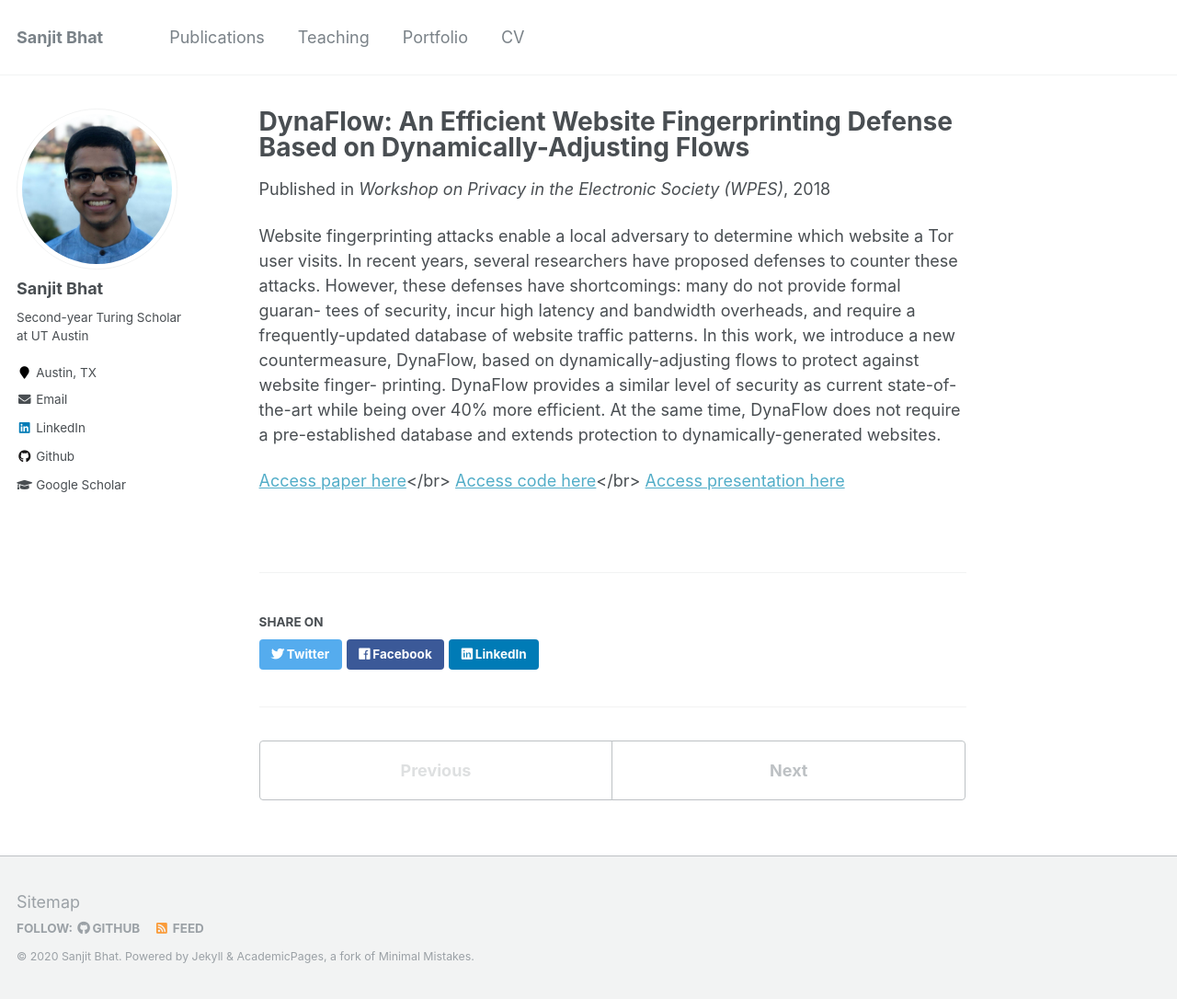
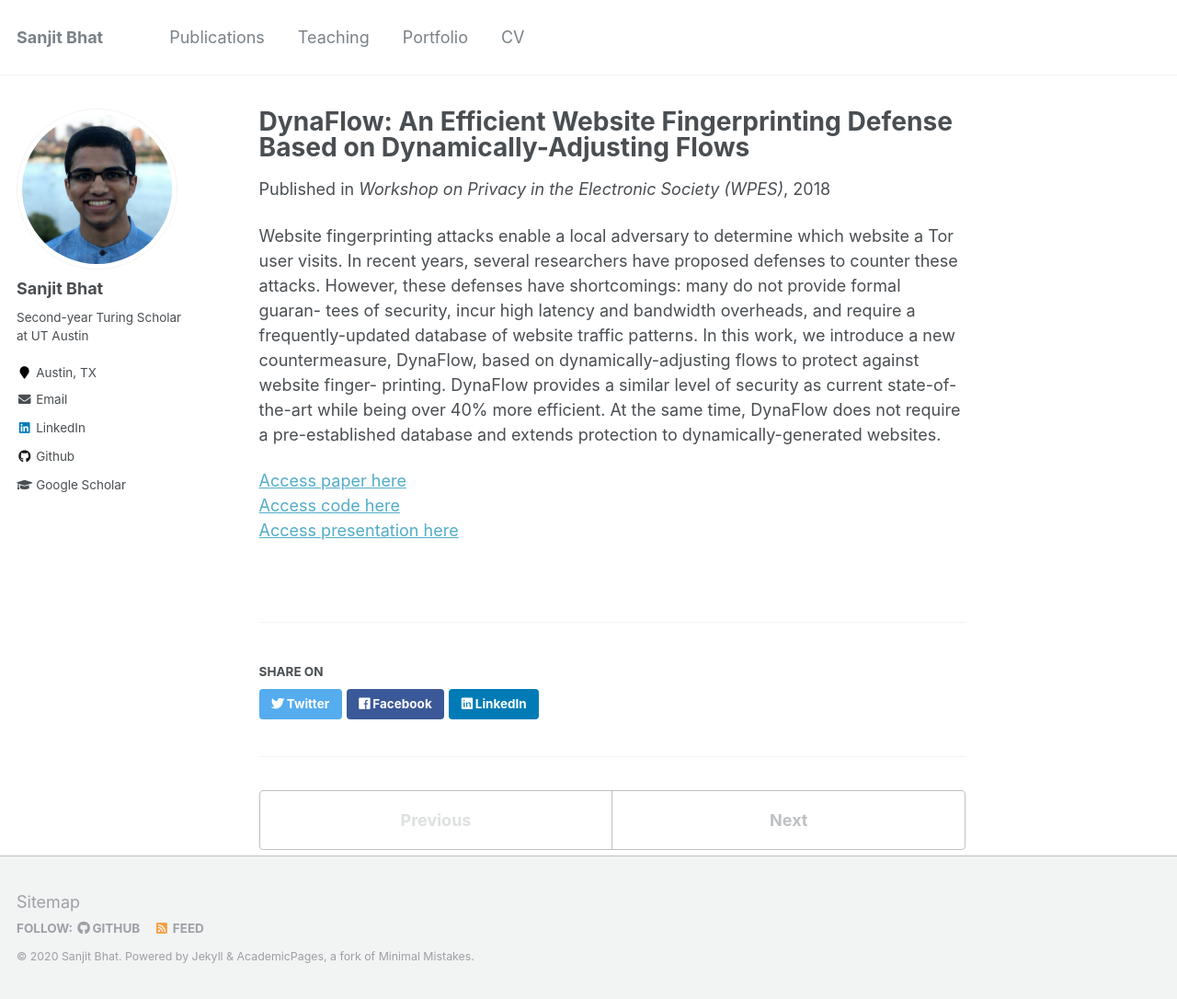
Before and after one commit to sanjit-bhat/sanjit-bhat.github.io, a Jekyll site: the page built from _publications/2018-10-15-DynaFlow.md, in a window 1280 px wide and 1086 px high. Shown: the whole window at 92% size. Built offline with Jekyll 4.4.1, drawn with Linux system fonts in a browser that asks for light colours.

Commit message:
fix: pubs markdown file break

```diff
--- a/_includes/archive-single.html
+++ b/_includes/archive-single.html
@@ -49,7 +49,7 @@
 
     {% if post.excerpt and site.read_more != 'enabled' %}
     <p class="archive__item-excerpt" itemprop="description">{{ post.excerpt | markdownify }}</p>
-    {% elsif post.excerpt and site.read_more == 'enabled' %}
+    {% elsif post.excerpt and site.read_more == 'enabled' and post.collection != 'publications' %}
     <p class="archive__item-excerpt" itemprop="description"><p>{{ post.excerpt | markdownify | remove: '<p>' | remove: '</p>' }}<strong><a href="{{ base_path }}{{ post.url }}" rel="permalink"> Read more</a></strong></p></p>
     {% endif %}
 
--- a/_publications/2018-10-15-DynaFlow.md
+++ b/_publications/2018-10-15-DynaFlow.md
@@ -9,6 +9,6 @@ authors: 'David&nbsp;Lu, <strong>Sanjit&nbsp;Bhat</strong>, Albert&nbsp;Kwon, Sr
 ---
 Website fingerprinting attacks enable a local adversary to determine which website a Tor user visits. In recent years, several researchers have proposed defenses to counter these attacks. However, these defenses have shortcomings: many do not provide formal guaran- tees of security, incur high latency and bandwidth overheads, and require a frequently-updated database of website traffic patterns. In this work, we introduce a new countermeasure, DynaFlow, based on dynamically-adjusting flows to protect against website finger- printing. DynaFlow provides a similar level of security as current state-of-the-art while being over 40% more efficient. At the same time, DynaFlow does not require a pre-established database and extends protection to dynamically-generated websites.
 
-[Access paper here](https://sanjit-bhat.github.io/files/wpes18.pdf)</br>
-[Access code here](https://github.com/davidboxboro/DynaFlow)</br>
+[Access paper here](https://sanjit-bhat.github.io/files/wpes18.pdf)<br/>
+[Access code here](https://github.com/davidboxboro/DynaFlow)<br/>
 [Access presentation here](https://docs.google.com/presentation/d/1ioB_QqMuqpJ1B22uiwgj-oSUOxm5btFQB8Ki0npBFs0/edit?usp=sharing)
```
Also changed, not shown: _publications/2019-02-13-Robust-Efficiency.md (+1 -1 lines), _publications/2019-10-01-Var-CNN.md (+2 -2 lines).
